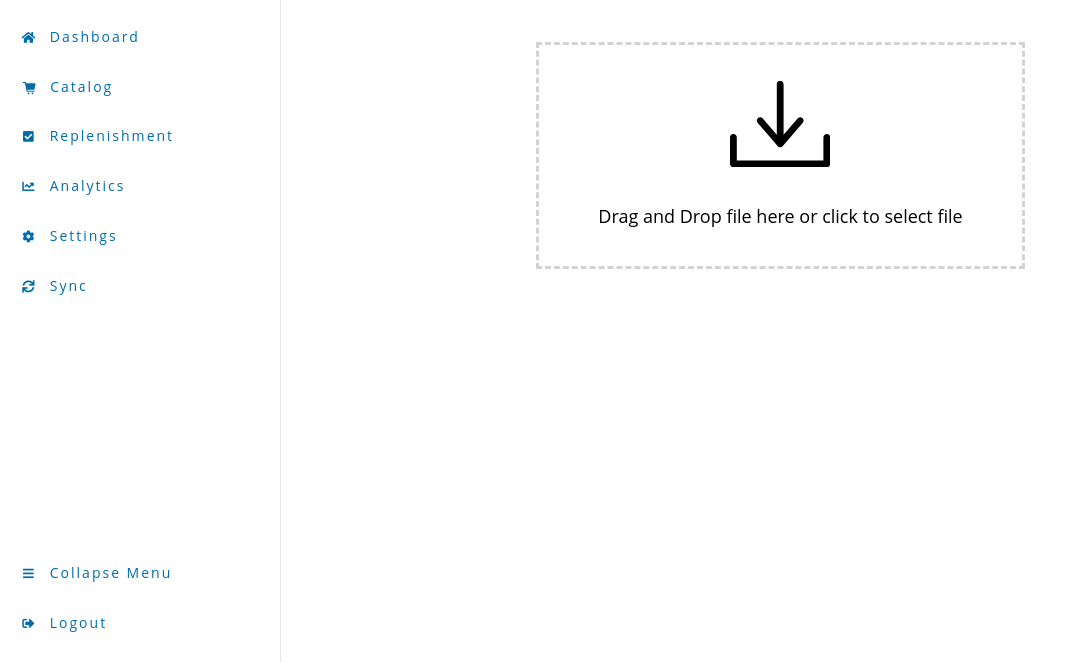
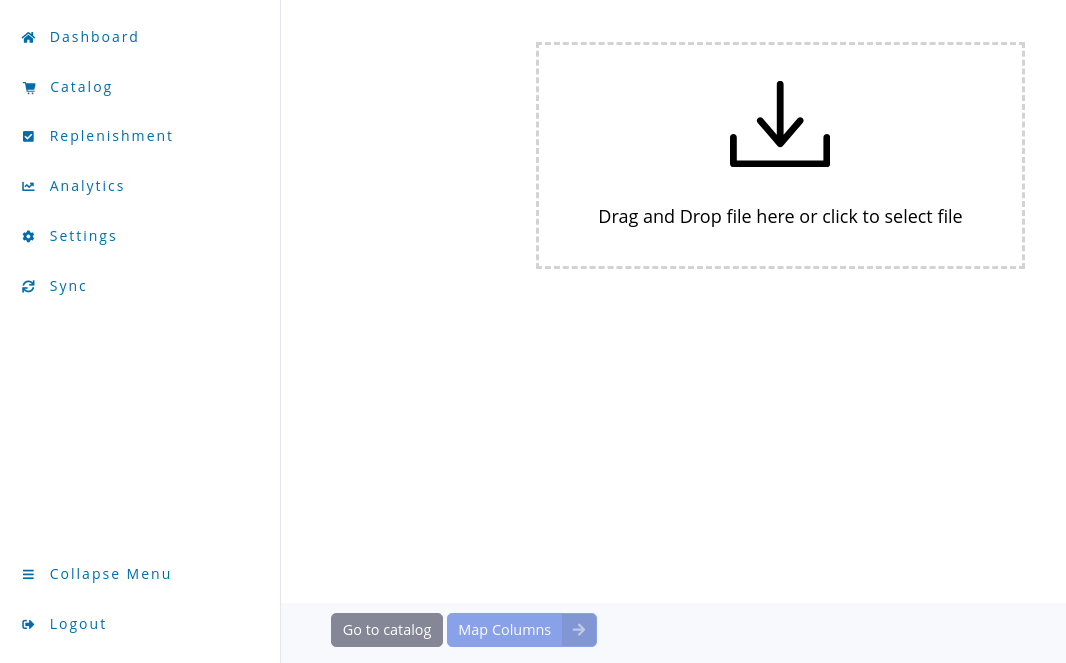
Before and after one commit to senior-web-engineer/TPJ-Inventory-Django, a Django app: page /import_a2000/ in a window 1280 px wide. Shown: the part 138-801 px from the top of the page, without its empty margins (0-1066 px from the left). Run offline with Django 3.2, Linux system fonts and the light colour scheme; the visitor is signed in with stand-in values (Sample User, id 1); some libraries are stand-ins or nearby versions.

Commit message:
feat: add mapping columns logic

```diff
--- a/inventory/static/css/custom.css
+++ b/inventory/static/css/custom.css
@@ -162,6 +162,11 @@
   border-bottom: 1px solid #e3e6f0;
 }
 
+#main-container {
+  height: calc(100vh - 136px);
+  position: relative;
+}
+
 #sku-list {
   font-size: 12px;
   border-collapse: separate;
@@ -195,6 +200,10 @@
 
 .fileuploader-input-button {
   background: #e74a3b !important;
+}
+
+.disabled, :disabled {
+  pointer-events: none;
 }
 
 @media (min-width: 768px) {
--- a/inventory/templates/base.html
+++ b/inventory/templates/base.html
@@ -102,7 +102,6 @@
                     <span>Logout</span>
                 </a>
             </li>
-
         </ul>
         <!-- End of Sidebar -->
 
@@ -161,7 +160,7 @@
                         </div>
                     </div>
 
-                    <div class="main-container">
+                    <div id="main-container">
                         {% block content %}{% endblock %}
                     </div>
                 </div>
--- a/inventory/templates/catalog.html
+++ b/inventory/templates/catalog.html
@@ -24,7 +24,7 @@
 {% block page_main_title %}{% trans "Catalog" %}{% endblock %}
 
 {% block upload_button %}
-<a href="{% url 'import_a2000' %}" class="btn btn-danger btn-user" id="upload_a2000">UPLOAD A2000</a>
+<a href="{% url 'import_a2000_view' %}" class="btn btn-danger btn-user" id="upload_a2000">UPLOAD A2000</a>
 {% endblock %}
 
 {% block content %}
@@ -139,6 +139,6 @@
                 location.href=`?page=${pageNum}&per_page=${perPage}`;
                 return false;
             });
-        })
+        });
     </script>
 {% endblock %}
--- a/inventory/templates/import_a2000.html
+++ b/inventory/templates/import_a2000.html
@@ -5,8 +5,9 @@
 {% load i18n %}
 
 {% block custom_css %}
-<link href="{% static 'vendor/fileupload/font/font-fileuploader.css' %}" media="all" rel="stylesheet">
-<link href="{% static 'vendor/fileupload/jquery.fileuploader.min.css' %}" media="all" rel="stylesheet">
+<link href="https://cdn.jsdelivr.net/npm/select2@4.1.0-rc.0/dist/css/select2.min.css" rel="stylesheet" />
+{% comment %} <link href="{% static 'vendor/fileupload/font/font-fileuploader.css' %}" media="all" rel="stylesheet">
+<link href="{% static 'vendor/fileupload/jquery.fileuploader.min.css' %}" media="all" rel="stylesheet"> {% endcomment %}
 <style>
 .upload-area{
     border: 3px dashed lightgray;
@@ -52,6 +53,19 @@
 #uploadfile #file-info {
     fill: #006daa;
 }
+
+#steps-container {
+    height: 60px;
+    padding: 10px 50px;
+    background-color: #f8f9fc;
+    bottom: 0;
+    left: 0;
+    right: 0;
+}
+
+.select2 {
+    width: 100% !important;
+}
 </style>
 {% endblock %}
 
@@ -60,8 +74,8 @@
 {% block page_main_title %}{% trans "Import A2000" %}{% endblock %}
 
 {% block content %}
-<div class="row mt-5">
-    <div class="offset-md-3 col-md-6">
+<div class="row" id="upload-container">
+    <div class="offset-md-3 col-md-6 mt-5">
         <div class="fileupload-container" >
             <input type="file" name="file" id="file" hidden>
 
@@ -73,12 +87,54 @@
         </div>
     </div>
 </div>
+<div id="mapping-container" style="display: none;">
+    <div class="row">
+        <h3 class="col-md-6 offset-md-3 my-5">Mapping Columns</h3>
+    </div>
+    <div class="row">
+        <div class="col-md-2 offset-md-3">Replenishment</div>
+        <div class="col-md-4">
+            <select class="select2" id="replenishment-column"></select>
+        </div>
+    </div>
+    <div class="row mt-3">
+        <div class="col-md-2 offset-md-3">ETA</div>
+        <div class="col-md-4">
+            <select class="select2" id="eta-column"></select>
+        </div>
+    </div>
+</div>
+<div class="position-absolute" id="steps-container">
+    <button id="prev-upload-step" class="btn btn-secondary btn-icon-split" style="display: none;">
+        <span class="icon text-white-50">
+            <i class="fas fa-arrow-left"></i>
+        </span>
+        <span class="text">Back to Upload File</span>
+    </button>
+    <a href="/catalog" class="btn btn-secondary">Go to catalog</a>
+    <button id="next-mapping-step" class="btn btn-primary btn-icon-split disabled">
+        <span class="text">Map Columns</span>
+        <span class="icon text-white-50">
+            <i class="fas fa-arrow-right"></i>
+        </span>
+    </button>
+    <button id="next-finish-step" class="btn btn-primary btn-icon-split" style="display: none;">
+        <span class="text">Import</span>
+        <span class="icon text-white-50">
+            <i class="fas fa-arrow-right"></i>
+        </span>
+    </button>
+</div>
 {% endblock %}
 
 {% block custom_js %}
-<script src="{% static 'vendor/fileupload/jquery.fileuploader.min.js' %}" type="text/javascript"></script>
+<script src="https://cdn.jsdelivr.net/npm/select2@4.1.0-rc.0/dist/js/select2.min.js"></script>
+{% comment %} <script src="{% static 'vendor/fileupload/jquery.fileuploader.min.js' %}" type="text/javascript"></script> {% endcomment %}
 <script>
+var curStep = 'upload';
+
 $(function() {
+    $('.select2').select2();
 
     // preventing page from redirecting
     $("html").on("dragover", function(e) {
@@ -133,11 +189,41 @@
 
         uploadData(fd);
     });
+
+    $('#next-mapping-step').click(function() {
+        $('#upload-container').hide();
+        $('#mapping-container').show();
+        $('#prev-upload-step').show();
+        $('#next-mapping-step').hide();
+        $('#next-finish-step').show();
+    });
+
+    $('#prev-upload-step').click(function() {
+        $('#upload-container').show();
+        $('#mapping-container').hide();
+        $('#prev-upload-step').hide();
+        $('#next-mapping-step').show();
+        $('#next-finish-step').hide();
+    });
+
+    $('#next-finish-step').click(function() {
+        $.ajax({
+            url: "{% url 'import_a2000' %}",
+            type: 'post',
+            dataType: 'json',
+            data: {
+                replenishment: $('#replenishment-column').val(),
+                eta: $('#eta-column').val(),
+            },
+            success: function(data) {
+                location.href = '/catalog';
+            }
+        })
+    });
 });
 
 // Sending AJAX request and upload file
-function uploadData(formdata){
-
+function uploadData(formdata) {
     $.ajax({
         url: "{% url 'upload_a2000' %}",
         type: 'post',
@@ -145,14 +231,27 @@
         contentType: false,
         processData: false,
         dataType: 'json',
-        success: function(response){
-            addThumbnail(response);
+        success: function(data) {
+            addThumbnail(data);
+            curStep = 'mapping';
+            $('#next-mapping-step').removeClass('disabled');
+
+            $('#replenishment-column').empty().trigger('change');
+            $('#eta-column').empty().trigger('change');
+            var columns = data.columns;
+
+            for (column of columns) {
+                var newOption1 = new Option(column, column, true, true);
+                var newOption2 = new Option(column, column, true, true);
+                $('#replenishment-column').append(newOption1).trigger('change');
+                $('#eta-column').append(newOption2).trigger('change');
+            }
         }
     });
 }
 
 // Added thumbnail
-function addThumbnail(data){
+function addThumbnail(data) {
     $("#uploadfile h1").remove();
     var len = $("#uploadfile div.thumbnail").length;
 
--- a/inventory/urls.py
+++ b/inventory/urls.py
@@ -1,15 +1,16 @@
 from django.urls import path
 from .views import DashboardView, CatalogView, get_data, snapshot_ready, shopify_orders_data, \
-    import_csv, get_sku_data, ImportA2000View, upload_a2000
+    import_csv, get_sku_data, ImportA2000View, upload_a2000, import_a2000
 
 urlpatterns = [
     path('', DashboardView.as_view(), name="dashboard"),
     path('catalog/', CatalogView.as_view(), name="catalog"),
-    path('import_a2000/', ImportA2000View.as_view(), name='import_a2000'),
+    path('import_a2000/', ImportA2000View.as_view(), name='import_a2000_view'),
     path('get_order_data/', shopify_orders_data),
     path('get_sku_data/', get_sku_data),
     path('get_data/', get_data),
     path('snapshot_ready/', snapshot_ready),
     path('import_csv/', import_csv),
     path('upload_a2000/', upload_a2000, name='upload_a2000'),
+    path('calc_a2000/', import_a2000, name='import_a2000'),
 ]
--- a/inventory/views.py
+++ b/inventory/views.py
@@ -294,15 +294,39 @@
     BASE_DIR = Path(__file__).resolve().parent.parent
 
     file_obj = request.FILES.get('file')
+    url = f"{os.path.join(BASE_DIR, 'uploads')}/{file_obj.name}"
 
-    f = open(f"{os.path.join(BASE_DIR, 'uploads')}/{file_obj.name}", 'wb')    # The server creates and uploads a file with the same name
-    for line in file_obj.chunks():                      # Take and upload data in blocks
-        f.write(line)                                   # Write the obtained data block to the server circularly
+    f = open(url, 'wb')
+    for line in file_obj.chunks():
+        f.write(line)
     f.close()
+
+    try:
+        df = pd.read_csv(url)
+    except:
+        df = pd.read_excel(url)
+
+    request.session['a2000_url'] = url
+
     return JsonResponse({
         'name': file_obj.name,
         'size': file_obj.size,
-        'src': f'/uploads/{file_obj.name}'
+        'src': f'/uploads/{file_obj.name}',
+        'columns': df.columns.tolist()
+    })
+
+
+@login_required
+def import_a2000(request):
+    url = request.session.get('a2000_url', '')
+
+    if not url:
+        return JsonResponse({
+            'result': False
+        })
+
+    return JsonResponse({
+        'result': True
     })
 
 
```
Also changed, not shown: 2 other files.
